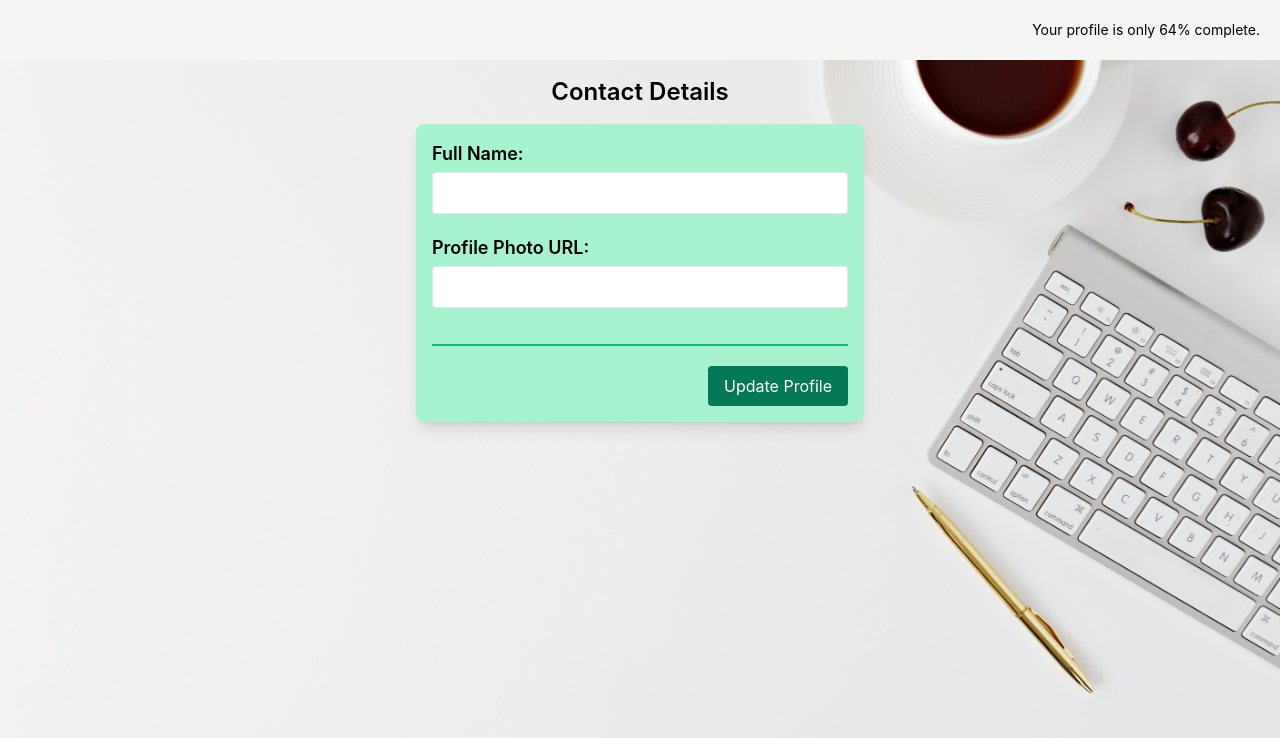
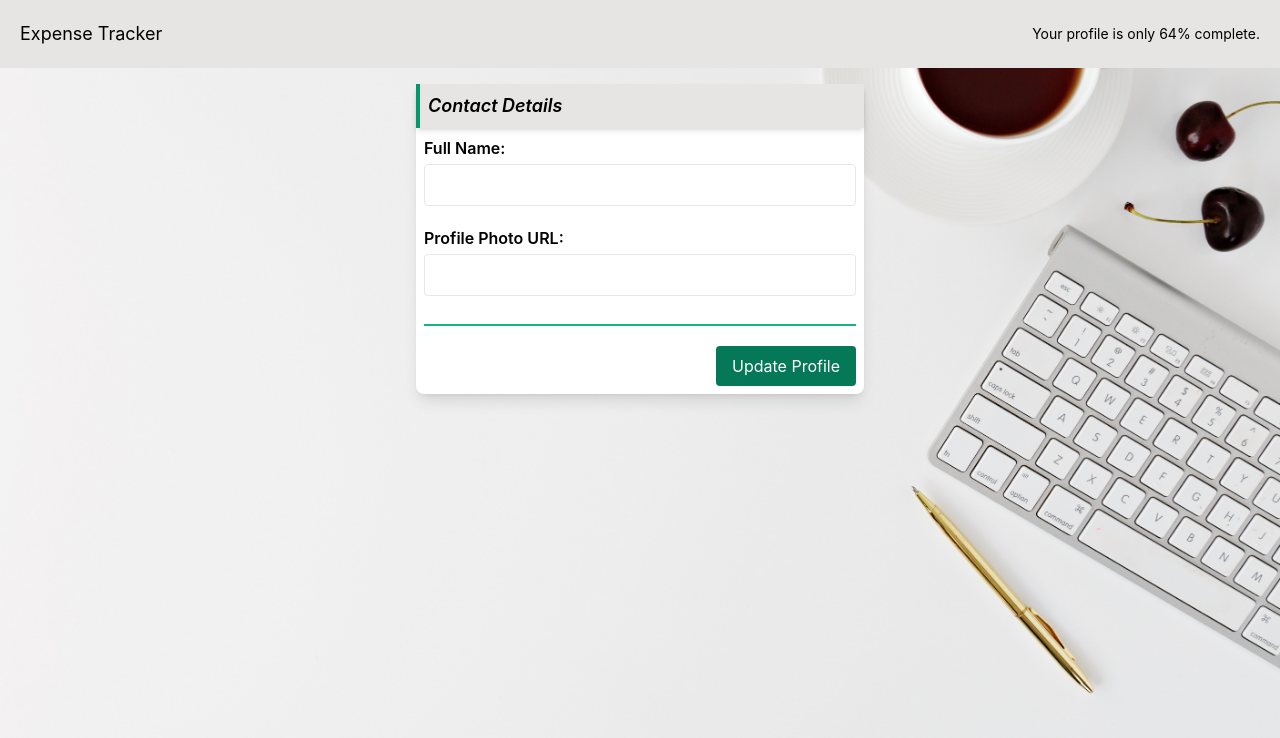
Before and after one commit to SomyaBhatnagar19/ExpenseTrackerWebsite, a React (Create React App) app: page /Profile in a window 1280 px wide. Shown: the top 738 px of the page. Built offline with nearby package versions, Linux system fonts and the light colour scheme.

Commit message:
Some minor changes to the code.

```diff
--- a/src/App.js
+++ b/src/App.js
@@ -7,6 +7,7 @@ import UserDetails from "./components/UserDetails";
 import ForgotPassword from "./components/ForgotPassword";
 import ExpenseForm from "./components/ExpenseForm";
 import ExpenseReport from "./components/ExpenseReport";
+
 const App = () => {
   return (
     <Router>
--- a/src/components/ExpenseForm.js
+++ b/src/components/ExpenseForm.js
@@ -7,6 +7,7 @@ import ExpenseReportIcon from "./assets/expenseReport.png";
 
 //file
 import ExpenseReport from "./ExpenseReport";
+import Header from "./Header";
 
 const ExpenseForm = ({ onExpenseSubmit }) => {
   const [expenseData, setExpenseData] = useState({
@@ -16,6 +17,7 @@ const ExpenseForm = ({ onExpenseSubmit }) => {
   });
 
   const [expenses, setExpenses] = useState([]);
+
 
   const realtimeDbFirebase =
     "https://expensetracker-20504-default-rtdb.firebaseio.com/Expenses.json";
@@ -69,6 +71,9 @@ const ExpenseForm = ({ onExpenseSubmit }) => {
       });
   };
   return (
+    <>
+    <Header/>
+
     <div className="bg-stone-100 min-h-screen p-10">
       <div className="bg-white shadow-md w-full sm:w-full xl:w-full">
         <div className="bg-stone-200 sm:flex sm:justify-between shadow-lg">
@@ -121,7 +126,7 @@ const ExpenseForm = ({ onExpenseSubmit }) => {
                   <option value="Necessity/Body Care">
                     Necessity/Body Care
                   </option>
-                  <option value="Fuel/Travel">Snacks/ Junk Food</option>
+                  <option value="Snacks/ Junk Food">Snacks/ Junk Food</option>
                   <option value="Fuel/Travel">Fuel/Travel</option>
                   <option value="Education">Education</option>
                   <option value="Electronics">Electronics</option>
@@ -162,13 +167,13 @@ const ExpenseForm = ({ onExpenseSubmit }) => {
           <div className="bg-stone-200 sm:flex sm:justify-between shadow-lg">
             <h4 className="text-lg italic font-semibold border-l-4 border-emerald-700 pl-4 text-emerald-700 flex items-center justify-between">
               Expense Report
-              <div className="me-auto">
+
                 <img
                   src={ExpenseReportIcon}
                   alt="expenseReport-icon"
                   className="w-10 h-10 p-1"
                 />
-              </div>
+
             </h4>
           </div>
 
@@ -180,6 +185,7 @@ const ExpenseForm = ({ onExpenseSubmit }) => {
         </div>
       </div>
     </div>
+    </>
   );
 };
 
--- /dev/null
+++ b/src/components/Header.js
@@ -0,0 +1,14 @@
+import React from "react";
+
+import icon from './assets/icon.png';
+const Header = () => {
+    return(
+        <div className="bg-stone-300">
+            <div className="flex gap-3 p-3 items-center">
+            <img src={icon} alt="icon" className="w-12 h-12 "/>
+            <p className="text-lg text-emerald-700 font-bold italic">Expense Tracker</p>
+            </div>
+        </div>
+    )
+}
+export default Header;
--- a/src/components/Profile.js
+++ b/src/components/Profile.js
@@ -64,26 +64,31 @@ const Profile = () => {
 
   return (
     <div className="bg-profile h-screen bg-cover bg-center relative sm:bg-contain lg:bg-cover">
-      <div className="bg-stone-100 p-5">
+      <div className="bg-stone-200 p-5 flex justify-between items-center">
+        <h4 className="text-left text-lg">Expense Tracker</h4>
         <h4 className="text-right text-sm">
           Your profile is only 64% complete.
         </h4>
       </div>
-      <h2 className="text-2xl font-semibold m-4 text-center">
+
+      <div className="container mx-auto max-w-md bg-white shadow-lg rounded-lg mt-4">
+        <div className="border-l-4 border-emerald-600 bg-stone-200 flex items-center justify-between p-2 shadow-md">
+        <h2 className="text-lg font-semibold italic text-center">
         Contact Details
       </h2>
-      <div className="container mx-auto max-w-md p-4 bg-emerald-200 shadow-lg rounded-lg ">
+        </div>
         {isLoading ? ( // Conditionally render loading spinner
           <div className="flex items-center justify-center">
             <div className="animate-spin rounded-full h-16 w-16 border-t-2 border-b-2 border-emerald-500 bg-gradient-to-b from-emerald-400 via-emerald-800 to-green-500"></div>
 
           </div>
         ) : (
+          <div className="p-2">
           <form className="grid grid-cols-2 gap-1" onSubmit={updateProfile}>
             <div className="col-span-2 mb-4">
               <label
                 htmlFor="fullname"
-                className="block text-lg font-semibold mb-1"
+                className="block text-md font-semibold mb-1"
               >
                 Full Name:
               </label>
@@ -95,10 +100,10 @@ const Profile = () => {
                 onChange={(e) => setFullName(e.target.value)}
               />
             </div>
-            <div className="col-span-2 mb-4">
+            <div className="col-span-2 mb-2">
               <label
                 htmlFor="photourl"
-                className="block text-lg font-semibold mb-1"
+                className="block text-md font-semibold mb-1"
               >
                 Profile Photo URL:
               </label>
@@ -122,6 +127,7 @@ const Profile = () => {
               </button>
             </div>
           </form>
+          </div>
         )}
       </div>
     </div>
--- a/src/components/SignUp.js
+++ b/src/components/SignUp.js
@@ -3,9 +3,11 @@ import { useNavigate } from "react-router-dom";
 
 //image
 import signupIcon from './assets/signup.png';
-import ForgotPassword from "./ForgotPassword";
+// import ForgotPassword from "./ForgotPassword";
 
 //files
+// import ExpenseForm from "./ExpenseForm";
+import Header from "./Header";
 
 const SignUp = () => {
     const [email, setEmail] = useState('');
@@ -77,6 +79,8 @@ const SignUp = () => {
     }
 
     return (
+      <>
+      <Header/>
       <div className="min-h-screen flex items-center justify-center p-4 bg-stone-100">
         <div className="flex items-center justify-center bg-white shadow-lg ">
         <div className="w-80 h-70 shadow-lg">
@@ -137,6 +141,7 @@ const SignUp = () => {
         </div>
 
       </div>
+      </>
     );
 };
 
--- a/src/components/UserDetails.js
+++ b/src/components/UserDetails.js
@@ -7,6 +7,7 @@ import logoutIcon from "./assets/logout.png";
 
 //files
 import ExpenseForm from "./ExpenseForm";
+
 
 const UserDetails = () => {
   const [userData, setUserData] = useState({});
```
Also changed, not shown: src/components/ExpenseReport.js (line endings or trailing spaces), src/components/assets/icon.png (added).
